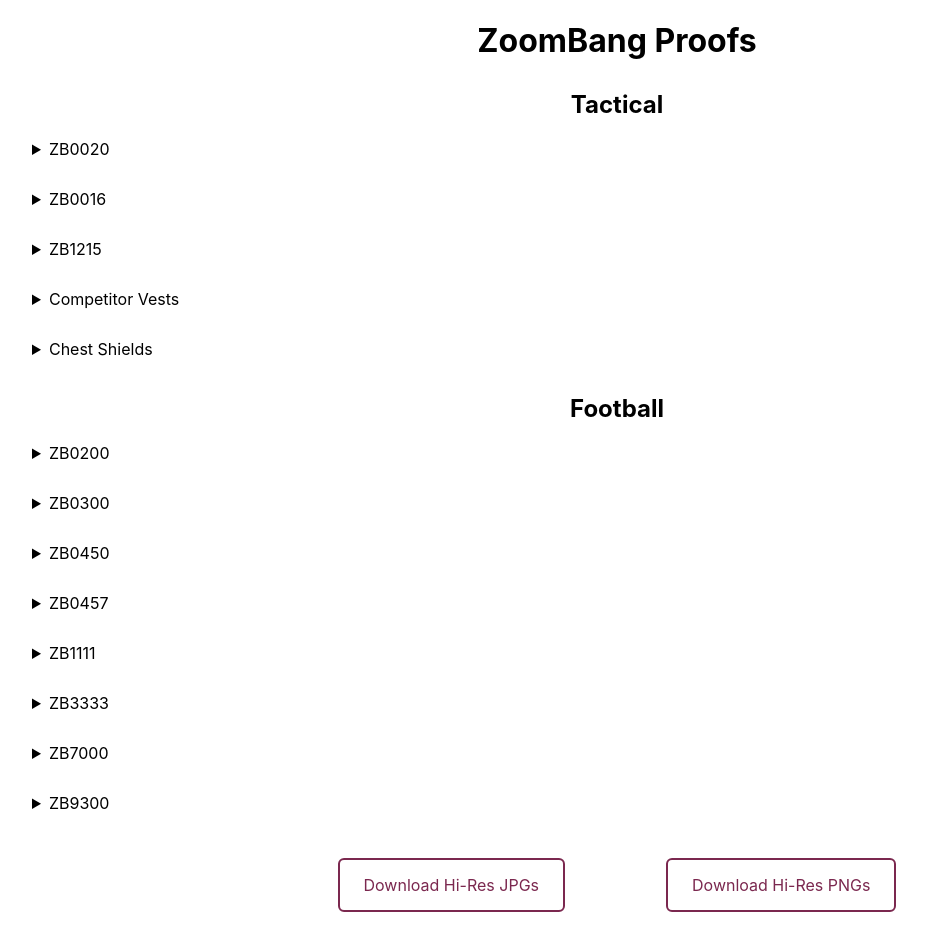
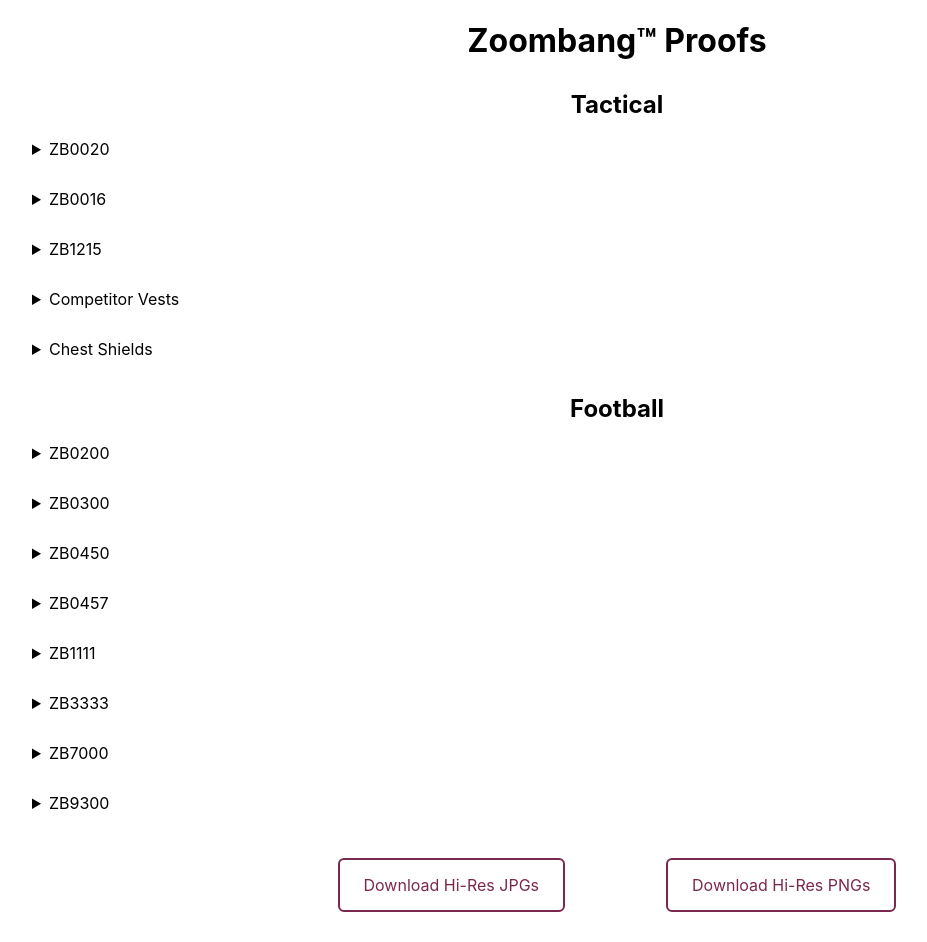
Before and after one commit to ClaytonDewey/zoombang-proof, a React (Create React App) app: page / in a window 1280 px wide. Shown: the whole page, without its empty margins (23-950 px from the left). Built offline with nearby package versions, Linux system fonts and the light colour scheme; the HTML template or start-up script is replaced by a standard one.

Commit message:
Add page title, correct company name re-build

```diff
--- a/public/index.html
+++ b/public/index.html
@@ -1,14 +1,12 @@
 <!DOCTYPE html>
 <html lang="en">
+
 <head>
   <meta charset="utf-8" />
   <link rel="icon" href="%PUBLIC_URL%/favicon.ico" />
   <meta name="viewport" content="width=device-width, initial-scale=1" />
   <meta name="theme-color" content="#000000" />
-    <meta
-      name="description"
-      content="Web site created using create-react-app"
-    />
+  <meta name="description" content="Web site created using create-react-app" />
   <link rel="apple-touch-icon" href="%PUBLIC_URL%/logo192.png" />
   <!--
       manifest.json provides metadata used when your web app is installed on a
@@ -24,8 +22,9 @@
       work correctly both with client-side routing and a non-root public URL.
       Learn how to configure a non-root public URL by running `npm run build`.
     -->
-    <title>React App</title>
+  <title>Zoombang&trade; Image Proofs</title>
 </head>
+
 <body>
   <noscript>You need to enable JavaScript to run this app.</noscript>
   <div id="root"></div>
@@ -40,4 +39,5 @@
       To create a production bundle, use `npm run build` or `yarn build`.
     -->
 </body>
+
 </html>
--- a/src/App.js
+++ b/src/App.js
@@ -7,7 +7,7 @@
   return (
     <div className='App'>
       <header>
-        <h1>ZoomBang Proofs</h1>
+        <h1>Zoombang&trade; Proofs</h1>
       </header>
       <main>
         {data.map((item, index) => {
```
Also changed, not shown: 7 other files (tests, documents, lock files or other folders). Lines whose indentation alone changed are shown as unchanged.
